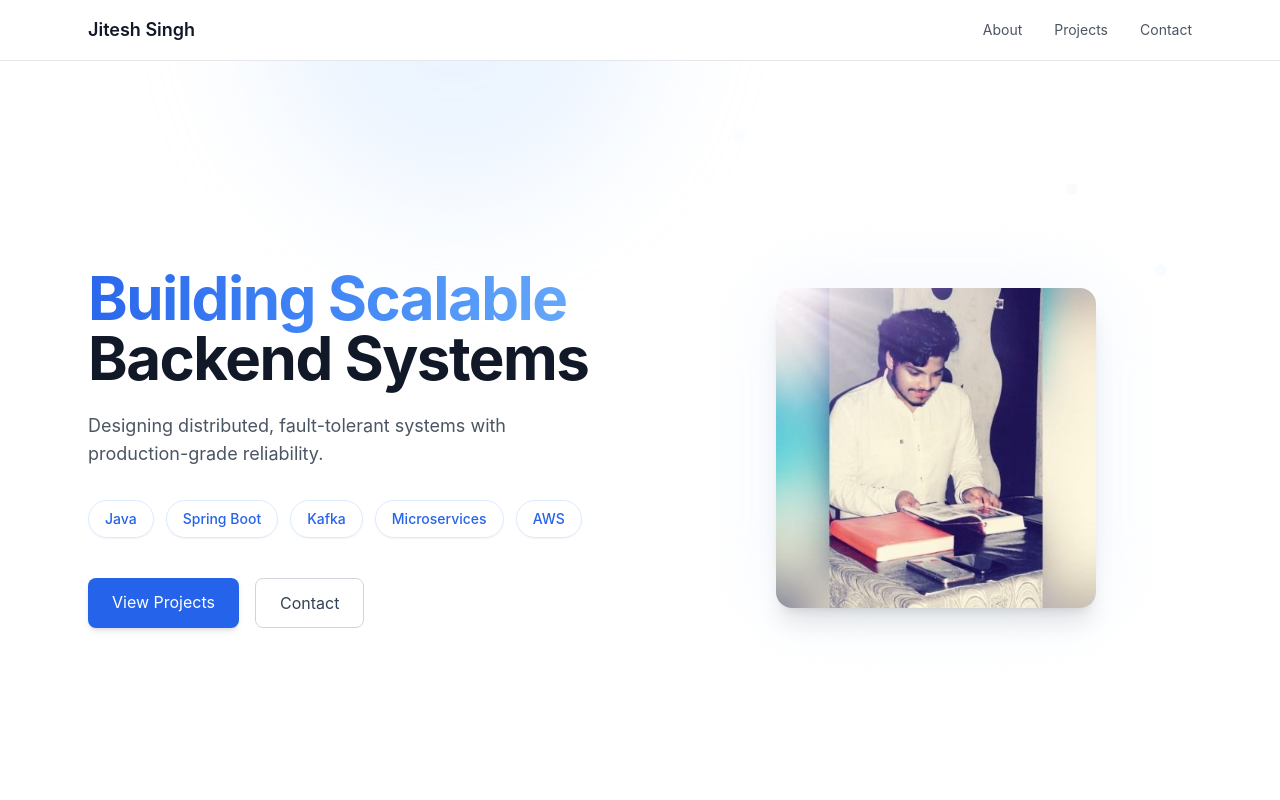
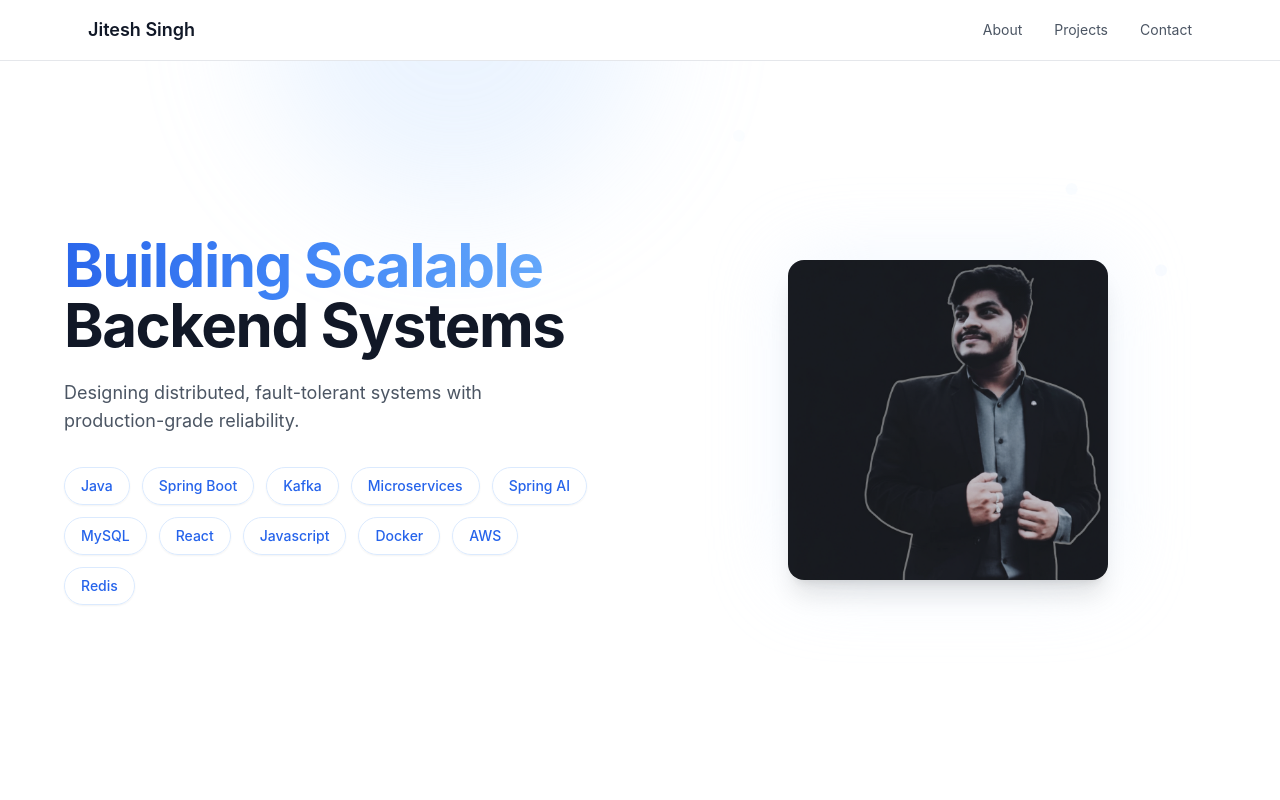
Before and after one commit to Me-Jitesh/Portfolio, a React (Vite) app: page / in a window 1280 px wide. Shown: the top 800 px of the page. Built offline with nearby package versions, Linux system fonts and the light colour scheme.

Commit message:
Profile Pic and Skills Updated

```diff
--- a/src/App.jsx
+++ b/src/App.jsx
@@ -14,8 +14,8 @@ function App() {
       <AnimatePresence mode="wait">
         <Hero />
       </AnimatePresence>
+      <Projects />
       <About />
-      <Projects />
       <Contact />
       <Footer />
     </div>
--- a/src/components/Hero.jsx
+++ b/src/components/Hero.jsx
@@ -3,7 +3,19 @@ import { useRef } from "react";
 import profile from "../assets/profile.png";
 
 export default function Hero() {
-  const skills = ["Java", "Spring Boot", "Kafka", "Microservices", "AWS"];
+  const skills = [
+    "Java",
+    "Spring Boot",
+    "Kafka",
+    "Microservices",
+    "Spring AI",
+    "MySQL",
+    "React",
+    "Javascript",
+    "Docker",
+    "AWS",
+    "Redis",
+  ];
   const ref = useRef(null);
 
   const { scrollYProgress } = useScroll({
@@ -17,7 +29,7 @@ export default function Hero() {
   return (
     <section
       ref={ref}
-      className="relative min-h-screen flex items-center pt-24 px-6 bg-white overflow-hidden"
+      className="relative min-h-screen flex items-center pt-10 px-6 bg-white overflow-hidden"
     >
       {/* Cursor Glow */}
       <div className="pointer-events-none fixed inset-0 z-0">
@@ -110,22 +122,6 @@ export default function Hero() {
               </motion.span>
             ))}
           </motion.div>
-
-          <div className="mt-10 flex gap-4">
-            <a
-              href="#projects"
-              className="px-6 py-3 bg-blue-600 text-white rounded-lg shadow-md hover:bg-blue-700 hover:shadow-lg transition"
-            >
-              View Projects
-            </a>
-
-            <a
-              href="#contact"
-              className="px-6 py-3 text-slate-700 border border-gray-300 rounded-lg hover:border-blue-600 hover:text-blue-600 transition"
-            >
-              Contact
-            </a>
-          </div>
         </div>
 
         {/* IMAGE */}
```
Also changed, not shown: src/assets/profile.png.
